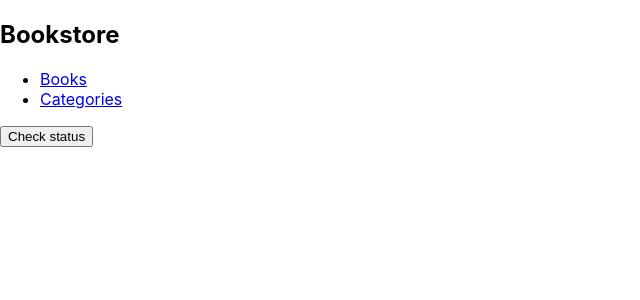
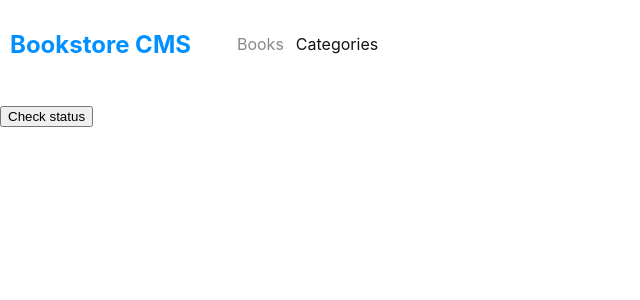
Before and after one commit to mohamedSabry0/bookstore, a React (Create React App) app: page /categories in a window 1280 px wide. Shown: the top 300 px of the page, without its empty margins (0-640 px from the left). Built offline with nearby package versions, Linux system fonts and the light colour scheme.

Commit message:
add basic styling for nav

```diff
--- a/package.json
+++ b/package.json
@@ -13,6 +13,7 @@
     "react-redux": "^8.0.5",
     "react-router-dom": "^6.8.1",
     "react-scripts": "5.0.1",
+    "sass": "^1.59.2",
     "uuid": "^9.0.0",
     "web-vitals": "^2.1.4"
   },
--- a/src/App.css
+++ /dev/null
@@ -1,39 +0,0 @@
-.App {
-  text-align: center;
-}
-
-.App-logo {
-  height: 40vmin;
-  pointer-events: none;
-}
-
-@media (prefers-reduced-motion: no-preference) {
-  .App-logo {
-    animation: App-logo-spin infinite 20s linear;
-  }
-}
-
-.App-header {
-  background-color: #282c34;
-  min-height: 100vh;
-  display: flex;
-  flex-direction: column;
-  align-items: center;
-  justify-content: center;
-  font-size: calc(10px + 2vmin);
-  color: white;
-}
-
-.App-link {
-  color: #61dafb;
-}
-
-@keyframes App-logo-spin {
-  from {
-    transform: rotate(0deg);
-  }
-
-  to {
-    transform: rotate(360deg);
-  }
-}
--- a/src/App.js
+++ b/src/App.js
@@ -4,7 +4,7 @@ import {
   Route,
   RouterProvider,
 } from 'react-router-dom';
-import './App.css';
+import './App.scss';
 import Layout from './Layout';
 import Books from './components/Books';
 import Categories from './components/Categories';
--- /dev/null
+++ b/src/App.scss
@@ -0,0 +1,14 @@
+@use './styles/button.scss';
+@use './styles/nav.scss';
+
+.spinner {
+  display: none;
+  &.loading{
+    display: block;
+    color: red;
+  }
+  &.idle {
+    display: block;
+    color: blue;
+  }
+}
--- a/src/Layout.js
+++ b/src/Layout.js
@@ -4,7 +4,7 @@ export default function Layout() {
   return (
     <>
       <nav>
-        <h1 className="heading">Bookstore</h1>
+        <h1 className="logo">Bookstore CMS</h1>
         <ul>
           <li>
             <NavLink to="/">
--- a/src/components/Books.js
+++ b/src/components/Books.js
@@ -1,10 +1,14 @@
+import { useSelector } from 'react-redux';
+import { booksState } from '../redux/books/booksSlice';
 import BookForm from './BookForm';
-import BooksList from './BooksList';
+import BooksList, { LoadingSpinner } from './BooksList';
 
 export default function Books() {
+  const { status } = useSelector(booksState);
   return (
     <>
       <BooksList />
+      <LoadingSpinner status={status} />
       <BookForm />
     </>
   );
--- a/src/components/BooksList.js
+++ b/src/components/BooksList.js
@@ -1,7 +1,16 @@
+import PropTypes from 'prop-types';
 import { useEffect } from 'react';
 import { useDispatch, useSelector } from 'react-redux';
 import { booksState, fetchBooks } from '../redux/books/booksSlice';
 import Book from './Book';
+
+export function LoadingSpinner({ status }) {
+  return (
+    <div className={`spinner ${status}`}>
+      <p>Loading...</p>
+    </div>
+  );
+}
 
 export default function BooksList() {
   const dispatch = useDispatch();
@@ -11,11 +20,8 @@ export default function BooksList() {
     if (status === 'idle') {
       dispatch(fetchBooks());
     }
-  });
+  }, [dispatch, status]);
 
-  if (status === 'loading') {
-    return <p>Loading...</p>;
-  }
   if (status === 'succeeded') {
     return (
       <div className="books-list">
@@ -35,3 +41,5 @@ export default function BooksList() {
     return (<p>{ error }</p>);
   }
 }
+
+LoadingSpinner.propTypes = { status: PropTypes.string.isRequired };
--- a/src/index.js
+++ b/src/index.js
@@ -1,6 +1,6 @@
 import React from 'react';
 import ReactDOM from 'react-dom/client';
-import './index.css';
+import './index.scss';
 import { Provider } from 'react-redux';
 import App from './App';
 import reportWebVitals from './reportWebVitals';
--- a/src/index.css
+++ b/src/index.scss
@@ -15,13 +15,3 @@ body {
   -webkit-font-smoothing: antialiased;
   -moz-osx-font-smoothing: grayscale;
 }
-
-code {
-  font-family:
-    source-code-pro,
-    Menlo,
-    Monaco,
-    Consolas,
-    'Courier New',
-    monospace;
-}
--- /dev/null
+++ b/src/styles/_colors.scss
@@ -0,0 +1,14 @@
+
+$bubble-gum-pink: #ff5ab7;
+$black: #1e1e1e;
+$pinkish-grey: #c7c7c7;
+$very-light-pink: #c4c4c4;
+$pale-grey: #f5f6fa;
+$black-5: rgba(0, 0, 0, 0.05);
+$z: #fafafa;
+$black-two: #121212;
+$medium-blue: #307bbe;
+$cool-blue: #4386bf;
+$azure: #0290ff;
+$white-two: #fff;
+$white: #e8e8e8;
--- /dev/null
+++ b/src/styles/_nav.scss
@@ -0,0 +1,25 @@
+@use './colors';
+
+$azure: #0290ff;
+
+nav {
+  display: flex;
+  align-items: center;
+  padding: 10px;
+  .logo {
+    color: $azure;
+  }
+  ul {
+    list-style: none;
+    display: flex;
+    a {
+      color: #121212;
+      opacity: 50%;
+      text-decoration: none;
+      padding: 6px;
+      &.active{
+        opacity: 100%;
+      }
+    }
+  }
+}
```
Also changed, not shown: src/styles/_button.scss (added), 1 other file (tests, documents, lock files or other folders).
